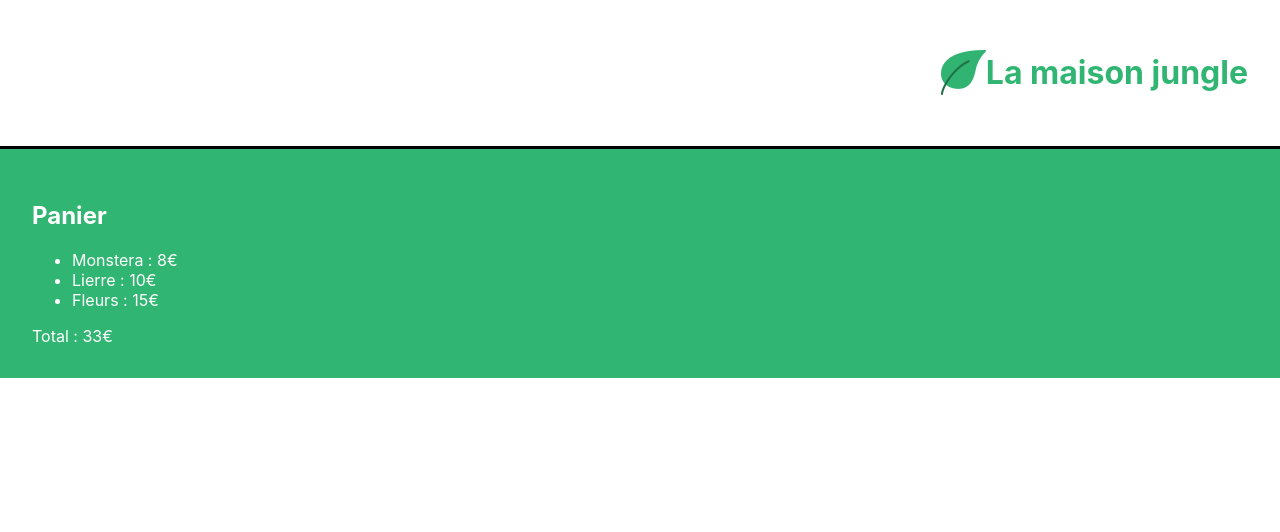
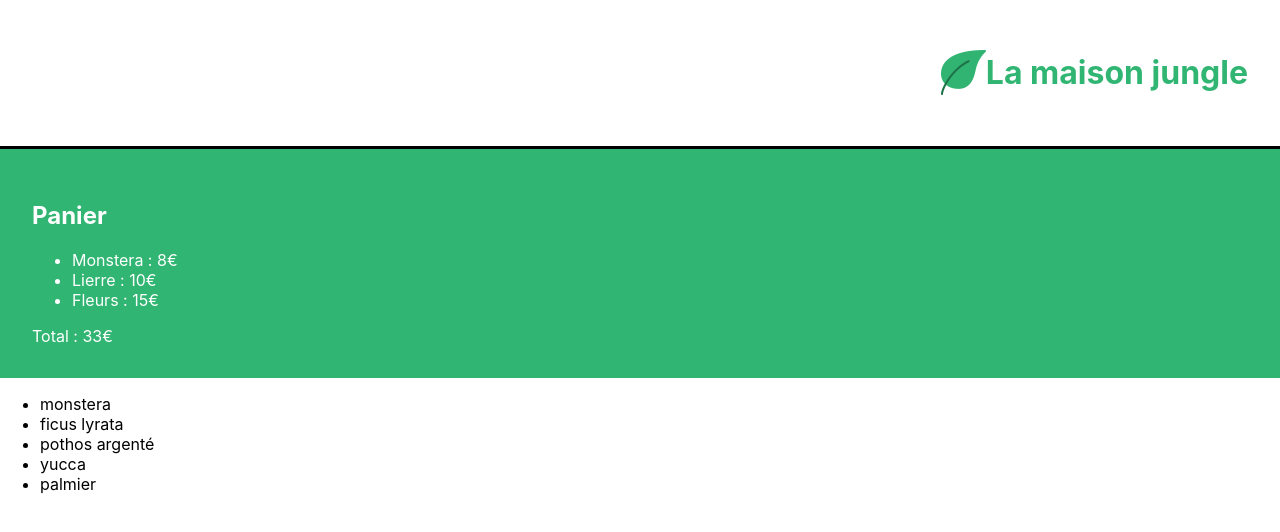
Before and after one commit to F1uffee/la-maison-jungle, a React (Create React App) app: page / in a window 1280 px wide. Shown: the top 532 px of the page. Built offline with nearby package versions, Linux system fonts and the light colour scheme.

Commit message:
shoppingList component added

```diff
--- a/src/components/App.js
+++ b/src/components/App.js
@@ -1,8 +1,9 @@
 import Banner from './Banner'
 import Cart from './Cart'
+import ShoppingList from './ShoppingList'
 
 function App() {
-    return (<div><Banner /><Cart /></div>)
+    return (<div><Banner /><Cart /><ShoppingList /></div>)
 }
 
 export default App
--- /dev/null
+++ b/src/components/ShoppingList.js
@@ -0,0 +1,19 @@
+const plantList = [
+    'monstera',
+    'ficus lyrata',
+    'pothos argenté',
+    'yucca',
+    'palmier'
+]
+
+function ShoppingList() {
+    return (
+        <ul>
+            {plantList.map((plant) => (
+                <li>{plant}</li>
+            ))}
+        </ul>
+    )
+}
+
+export default ShoppingList
```
